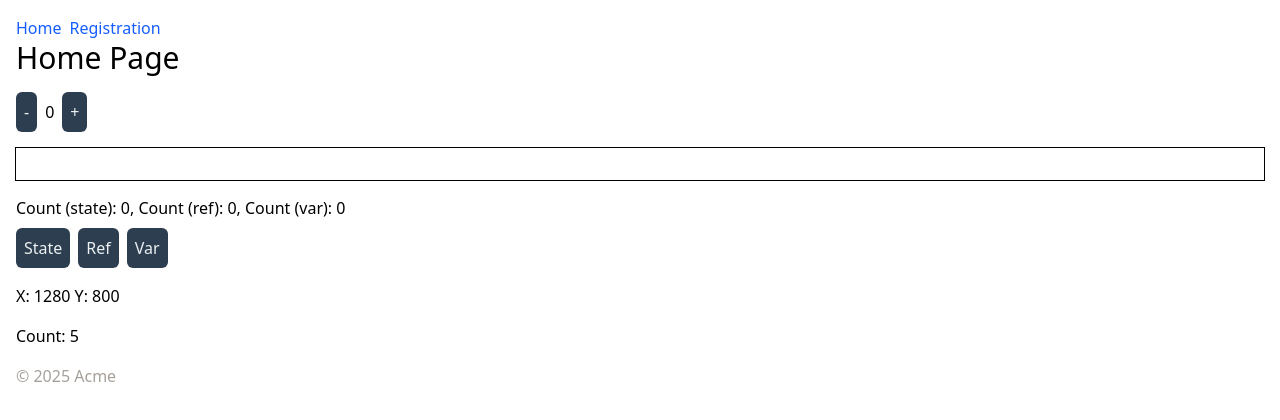
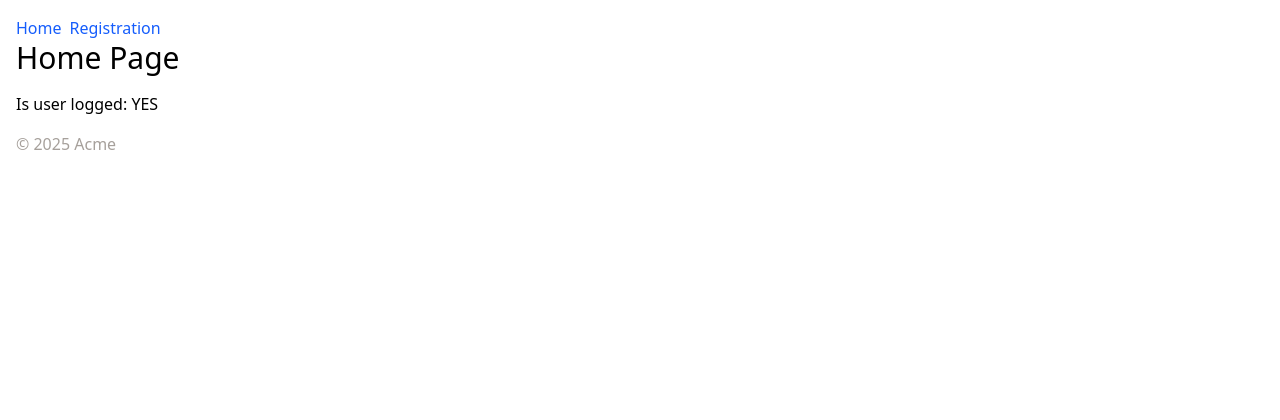
Before and after one commit to patrykomiotek/dyn-group-1, a React (Vite) app: page / in a window 1280 px wide. Shown: the top 420 px of the page. Built offline with nearby package versions, Linux system fonts and the light colour scheme.

Commit message:
feat: with contexts step 1

```diff
--- a/src/App.tsx
+++ b/src/App.tsx
@@ -1,11 +1,15 @@
 import { RouterProvider } from "react-router-dom";
 
 import { router } from "./routes";
+import { AuthContext } from "./components/Auth/AuthContext";
 
 function App() {
   return (
     <div className="p-4">
-      <RouterProvider router={router} />
+      {/* <AuthContext.Provider> */}
+      <AuthContext.Provider value={{ isLoggedIn: true }}>
+        <RouterProvider router={router} />
+      </AuthContext.Provider>
     </div>
   );
 }
--- /dev/null
+++ b/src/components/Auth/AuthContext.tsx
@@ -0,0 +1,11 @@
+import { createContext } from "react";
+
+interface AuthContextProps {
+  isLoggedIn: boolean;
+}
+
+const defaultValue: AuthContextProps = {
+  isLoggedIn: false,
+};
+
+export const AuthContext = createContext(defaultValue);
--- /dev/null
+++ b/src/components/Auth/AuthCredentials.tsx
@@ -0,0 +1,12 @@
+import { useContext } from "react";
+import { AuthContext } from "./AuthContext";
+
+export function AuthCredentials() {
+  const context = useContext(AuthContext);
+
+  return (
+    <div>
+      <p>Is user logged: {context.isLoggedIn ? "YES" : "NO"}</p>
+    </div>
+  );
+}
--- /dev/null
+++ b/src/components/Auth/AuthInfo.tsx
@@ -0,0 +1,5 @@
+import { AuthCredentials } from "./AuthCredentials";
+
+export function AuthInfo() {
+  return <AuthCredentials />;
+}
--- a/src/pages/HomePage.tsx
+++ b/src/pages/HomePage.tsx
@@ -1,3 +1,4 @@
+import { AuthInfo } from "../components/Auth/AuthInfo";
 import { Counter } from "../components/Counter";
 import { Stepper } from "../components/Stepper";
 import { ValueCollector } from "../components/ValueCollector";
@@ -7,10 +8,11 @@ export function HomePage() {
   return (
     <div className="space-y-4">
       <h1 className="text-3xl">Home Page</h1>
-      <Stepper />
+      <AuthInfo />
+      {/* <Stepper />
       <ValueCollector />
       <ViewPort />
-      <Counter />
+      <Counter /> */}
     </div>
   );
 }
```
